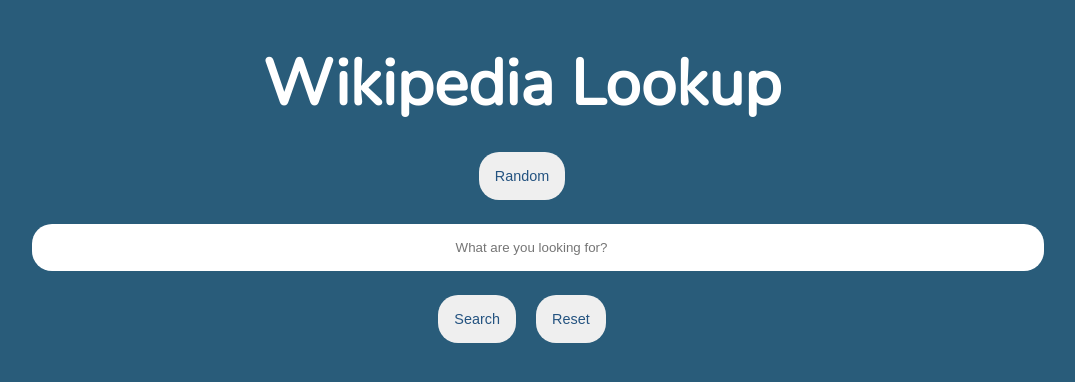
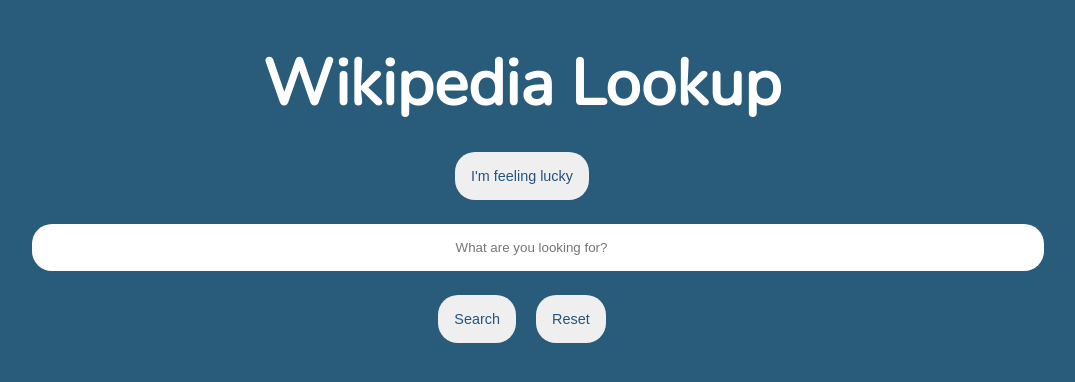
Before and after one commit to optimusam/wikipedia-viewer, a plain HTML site: page index.html in a window 1280 px wide. Shown: the whole page, without its empty margins (118-1193 px from the left). Drawn offline with nearby package versions, Linux system fonts and the light colour scheme.

Commit message:
I'm feeling lucky

```diff
--- a/index.html
+++ b/index.html
@@ -12,7 +12,7 @@
     <div class="container">
         <h1>Wikipedia Lookup</h1>
         <div class="search">
-        <button class="btn" id="randbtn">Random</button>
+        <button class="btn" id="randbtn">I'm feeling lucky</button>
         <form action="#">
             <input type="search" id="query" placeholder="What are you looking for?">
             <button class="btn" id="searchbtn">Search</button>
```
